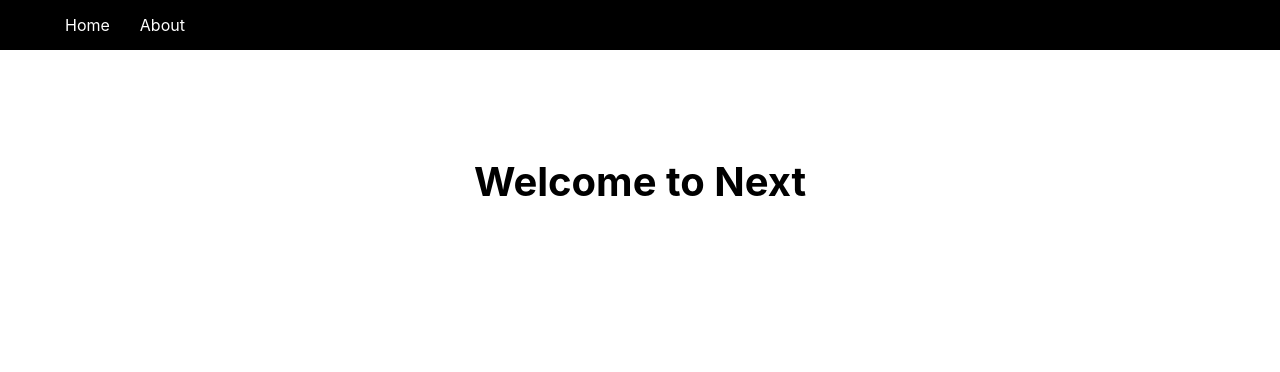
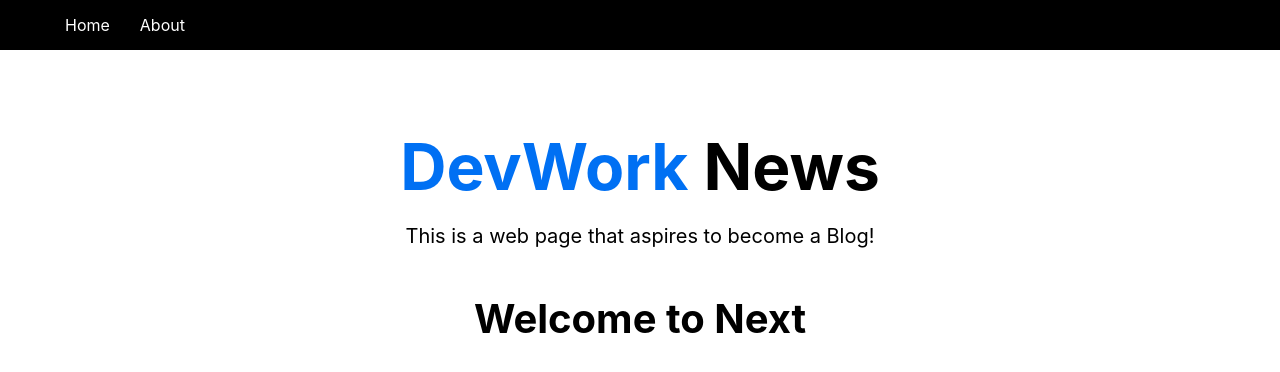
Before and after one commit to Tajveez/Next-crash-course, a Next.js app: page / in a window 1280 px wide. Shown: the top 372 px of the page. Built offline with nearby package versions, Linux system fonts and the light colour scheme.

Commit message:
Header added

```diff
--- /dev/null
+++ b/components/Header.js
@@ -0,0 +1,16 @@
+import headerStyles from "../styles/Header.module.css";
+
+const Header = () => {
+  return (
+    <div>
+      <h1 className={headerStyles.title}>
+        <span>DevWork</span> News
+      </h1>
+      <p className={headerStyles.description}>
+        This is a web page that aspires to become a Blog!
+      </p>
+    </div>
+  );
+};
+
+export default Header;
--- a/components/Layout.js
+++ b/components/Layout.js
@@ -1,12 +1,16 @@
 import styles from "../styles/Home.module.css";
 import Nav from "./Nav";
+import Header from "./Header";
 
 const Layout = ({ children }) => {
   return (
     <>
       <Nav />
       <div className={styles.container}>
-        <main className={styles.main}>{children}</main>
+        <main className={styles.main}>
+          <Header />
+          {children}
+        </main>
       </div>
     </>
   );
--- /dev/null
+++ b/styles/Header.module.css
@@ -0,0 +1,22 @@
+.title a,
+.title span {
+  color: #0070f3;
+  text-decoration: none;
+}
+
+.title a:hover,
+.title a:focus,
+.title a:active {
+  text-decoration: underline;
+}
+
+.title {
+  margin: 0;
+  line-height: 1.15;
+  font-size: 4rem;
+}
+
+.title,
+.description {
+  text-align: center;
+}
--- a/styles/Home.module.css
+++ b/styles/Home.module.css
@@ -34,28 +34,6 @@
   display: flex;
   justify-content: center;
   align-items: center;
-}
-
-.title a {
-  color: #0070f3;
-  text-decoration: none;
-}
-
-.title a:hover,
-.title a:focus,
-.title a:active {
-  text-decoration: underline;
-}
-
-.title {
-  margin: 0;
-  line-height: 1.15;
-  font-size: 4rem;
-}
-
-.title,
-.description {
-  text-align: center;
 }
 
 .description {
```
